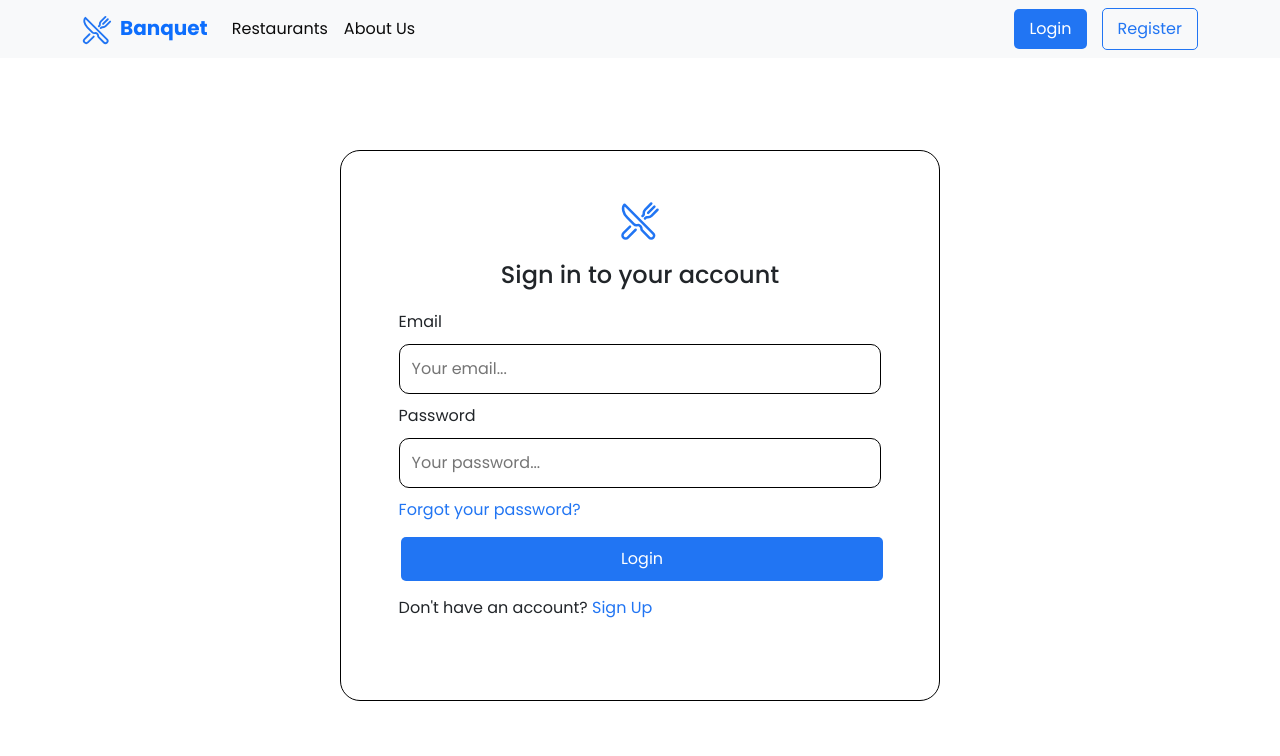
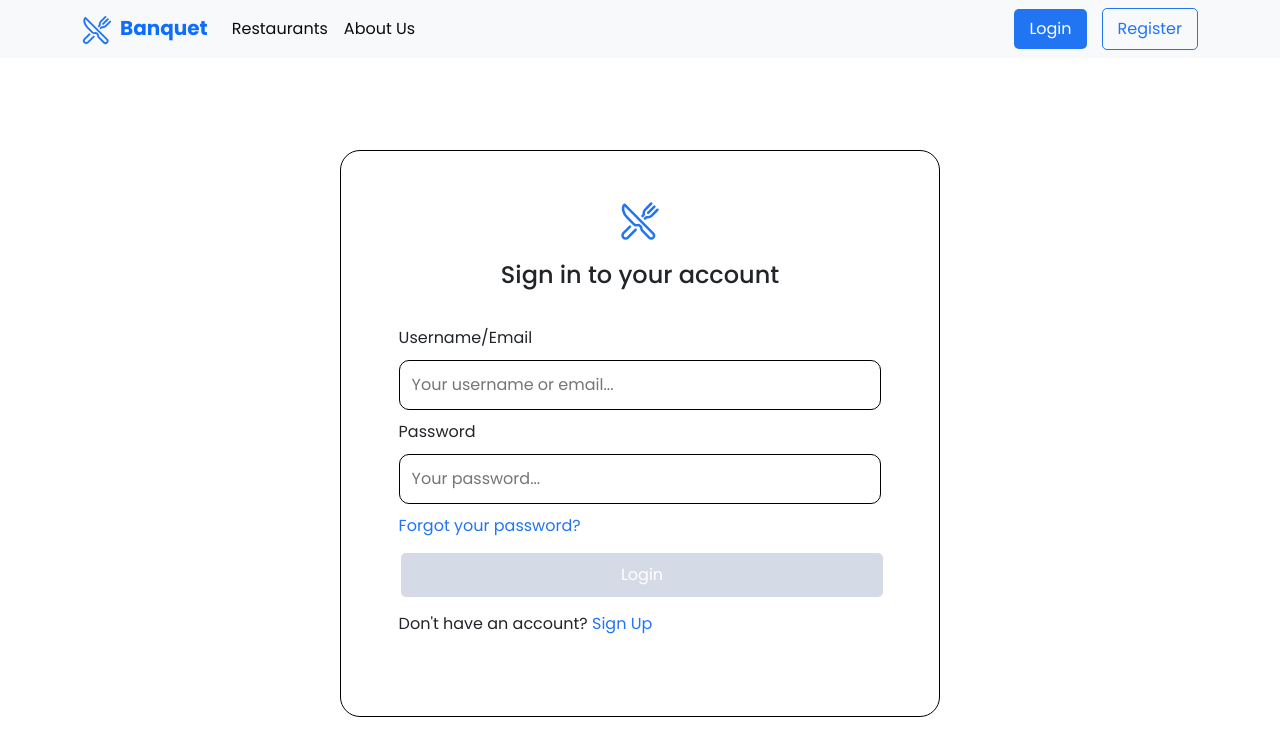
Before and after one commit to winaldomanurung/banquet-fe, a React (Create React App) app: page /login in a window 1280 px wide. Shown: the top 756 px of the page. Built offline with nearby package versions, Linux system fonts and the light colour scheme.

Commit message:
handling form login using custom hook

```diff
--- a/src/pages/Login.js
+++ b/src/pages/Login.js
@@ -1,9 +1,76 @@
 import React from "react";
+import axios from "axios";
 import styles from "./Login.module.css";
 import { Link } from "react-router-dom";
 import { IoRestaurantOutline } from "react-icons/io5";
+import { RiErrorWarningFill } from "react-icons/ri";
+import useInput from "../hooks/useInput";
+import { URL_API } from "../helpers";
 
 function Login() {
+  const credentialValidation = (credential) =>
+    credential.trim() !== "" && credential.length >= 3;
+  const passwordValidation = (password) =>
+    password.trim() !== "" && password.length >= 4; //ganti 8
+
+  const {
+    value: enteredCredential,
+    isValid: enteredCredentialIsValid,
+    hasError: credentialInputHasError,
+    valueChangeHandler: credentialChangeHandler,
+    inputBlurHandler: credentialBlurHandler,
+    reset: resetCredentialInput,
+    isTouched: isCredentialTouched,
+  } = useInput(credentialValidation);
+
+  const {
+    value: enteredPassword,
+    isValid: enteredPasswordIsValid,
+    hasError: passwordInputHasError,
+    valueChangeHandler: passwordChangeHandler,
+    inputBlurHandler: passwordBlurHandler,
+    reset: resetPasswordInput,
+    isTouched: isPasswordTouched,
+  } = useInput(passwordValidation);
+
+  let formIsValid = false;
+
+  if (enteredCredentialIsValid && enteredPasswordIsValid) {
+    formIsValid = true;
+  }
+
+  const credentialInputClasses = credentialInputHasError ? styles.invalid : "";
+  const passwordInputClasses = passwordInputHasError ? styles.invalid : "";
+
+  let errorMessage;
+  let errorLogo = <RiErrorWarningFill size={"1.5em"} color="#b40e0e" />;
+  if (credentialInputHasError && isCredentialTouched) {
+    errorMessage = " Please provide a valid username or  email!";
+  } else if (passwordInputHasError && isPasswordTouched) {
+    errorMessage = " Please provide a valid password!";
+  } else {
+    errorMessage = "";
+  }
+
+  const formSubmissionHandler = (event) => {
+    event.preventDefault();
+    if (!formIsValid) {
+      return;
+    }
+    axios
+      .post(URL_API + "/users/login", {
+        credential: enteredCredential,
+        password: enteredPassword,
+      })
+      .then((res) => {
+        console.log(res.data);
+        localStorage.setItem("token_shutter", res.data.token);
+      })
+      .catch((err) => console.log(err));
+    resetCredentialInput();
+    resetPasswordInput();
+  };
+
   return (
     <div className={styles.container}>
       <div className={styles["login-form"]}>
@@ -11,14 +78,21 @@ function Login() {
           <IoRestaurantOutline size={"2.5em"} color="#2175f3" />
         </div>
         <h1 className={styles.title}>Sign in to your account</h1>
-        <form className={styles.form}>
-          <label for="email">Email</label>
+        <form className={styles.form} onSubmit={formSubmissionHandler}>
+          <p className={errorMessage ? styles.error : styles.errorHide}>
+            {errorMessage == "" ? "" : errorLogo}
+            {errorMessage}
+          </p>
+          <label for="credential">Username/Email</label>
           <input
-            type="email"
-            name="email"
-            id="email"
-            placeholder="Your email..."
-            className={styles.input}
+            type="credential"
+            name="credential"
+            id="credential"
+            placeholder="Your username or email..."
+            className={`${styles.input} ${credentialInputClasses}`}
+            onChange={credentialChangeHandler}
+            onBlur={credentialBlurHandler}
+            value={enteredCredential}
           />
           <label for="password">Password</label>
           <input
@@ -26,13 +100,19 @@ function Login() {
             name="password"
             id="password"
             placeholder="Your password..."
-            className={styles.input}
+            className={`${styles.input} ${passwordInputClasses}`}
+            onChange={passwordChangeHandler}
+            onBlur={passwordBlurHandler}
+            value={enteredPassword}
           />
           <Link to="/reset-password" className={styles.register}>
             Forgot your password?
           </Link>
 
-          <button type="submit" className={styles.login}>
+          <button
+            type="submit"
+            className={formIsValid ? styles.login : styles["login-disabled"]}
+          >
             Login
           </button>
           <div>
--- a/src/pages/Login.module.css
+++ b/src/pages/Login.module.css
@@ -51,9 +51,43 @@
   width: 100%;
 }
 
+.login-disabled {
+  background-color: #d5dbe6;
+  border: none;
+  color: white;
+  padding: 10px 15px;
+  text-decoration: none;
+  margin: 15px 2px;
+  cursor: not-allowed;
+  border-radius: 5px;
+  width: 100%;
+}
+
 .register {
   text-decoration: none;
   color: #2175f3;
+}
+
+.invalid {
+  border: 1px solid #b40e0e;
+  background-color: #fddddd;
+}
+
+.error {
+  font-size: 0.9em;
+  text-align: center;
+  background-color: #fddddd;
+  padding: 10px 10px;
+  color: #b40e0e;
+  border-radius: 5px;
+  transition: all 0.3s ease-in-out;
+  visibility: visible;
+}
+
+.errorHide {
+  font-size: 0.9em;
+  visibility: hidden;
+  transition: all 0.3s ease-in-out;
 }
 
 @media only screen and (max-width: 768px) {
```
